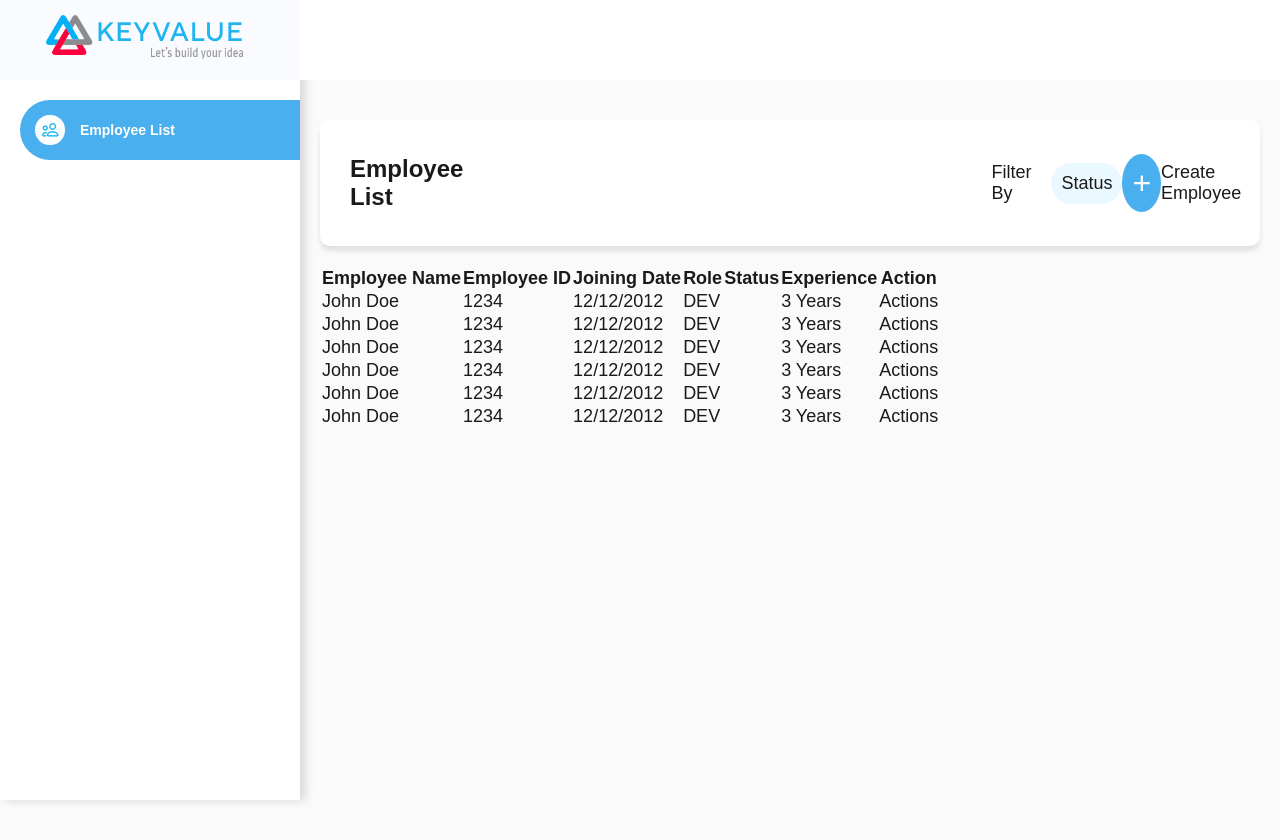
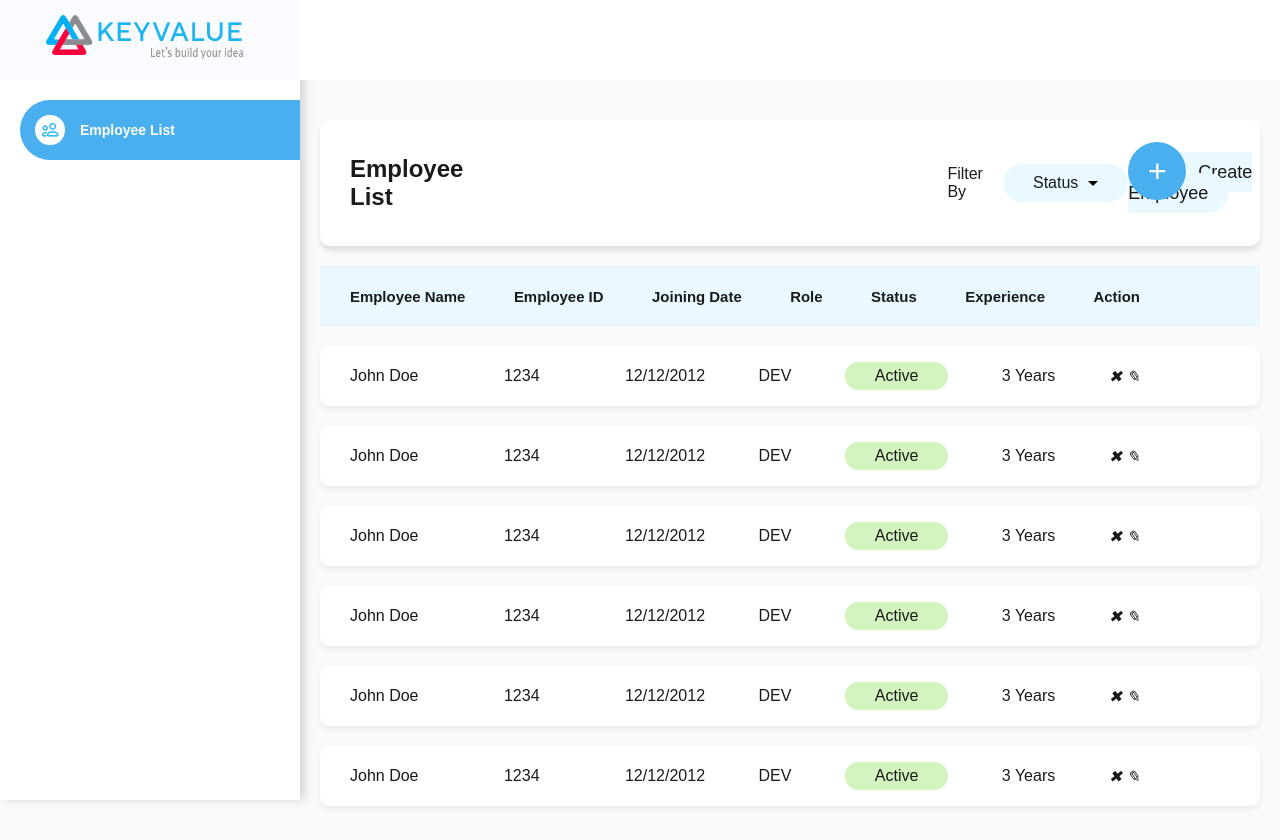
Before and after one commit to Vysakh-T/kv-training-reactRedux, a React (Create React App) app: page /list in a window 1280 px wide. Shown: the top 840 px of the page. Before the commit the page ends 800 px from the top, so only its background shows below. Built offline with nearby package versions, Linux system fonts and the light colour scheme.

Commit message:
EmployeeList Styles

```diff
--- /dev/null
+++ b/src/components/ActionButton.jsx
@@ -0,0 +1,15 @@
+import './styles/ActionButton.css'
+import { useNavigate } from "react-router-dom";
+import Button from "./Button";
+
+const ActionButton = () => {
+    const navigate = useNavigate()
+    return (
+        <div className="wrapper">
+            <Button className="btn-round float" label="+" handleClick={() => {navigate('/create')}}/>
+            <span>Create Employee</span>
+        </div>
+     );
+}
+
+export default ActionButton;
--- a/src/components/InputField.jsx
+++ b/src/components/InputField.jsx
@@ -3,7 +3,7 @@ import "./styles/Input.css"
 const InputField = (props)  => {
     return (
         <div key={props.id} className="form-ele">
-        <label htmlFor={props.key}>{props.label}</label>
+        <label htmlFor={props.id}>{props.label}</label>
         {/* <input  id={props.key} type={props.type} placeholder={props.label} onChange={(e) => props.onChange(e.target.value)}/> */}
         <input  id={props.id} type={props.type} placeholder={props.label} name={props.key} onChange={(e) => props.handleChange(e.target.value,props.id)}/>
         </div>
--- a/src/components/InputSelect.jsx
+++ b/src/components/InputSelect.jsx
@@ -1,8 +1,8 @@
-const InputSelect = ({label,options, defaultIndex}) => {
+const InputSelect = ({id, label,options, defaultIndex, handleChange}) => {
     return (
         <>
-        <label>{label}</label><br/>
-        <select>
+        <label htmlFor={id}>{label}</label><br/>
+        <select id={id} onChange={(e) => handleChange(e.target.value,id)}>
         {
         options.map((element, index) => (<option key={element.key} selected={index === defaultIndex} disabled={index === defaultIndex}>{element.value}</option>))
         }
--- a/src/components/counter.jsx
+++ b/src/components/counter.jsx
@@ -1,19 +1,39 @@
 import { useSelector, useDispatch } from 'react-redux'
-import { decrement, increment } from '../features/counter/counterSlice'
+import { decrement, increment,incrementByAmount } from '../features/counter/counterSlice'
+
+import { useCreateEmployeeMutation } from '../services/employee'
 
 export function Counter() {
   const count = useSelector((state) => state.counter.value)
   const dispatch = useDispatch()
 
+  const p = {
+    "name": "Gojo ",
+    "jdate": "12/12/12",
+    "email": "gojo@abc.com",
+    "role": "admin",
+    "status": "active",
+    "experience": "lorem",
+    "password": "password",
+    "department": {
+        "name": "Dep"
+    },
+    "address": {
+        "zipcode": "123123",
+        "desc": "lorem ipsum"
+    }
+}
+
+
   return (
     <div>
       <div>
-        <button
+        {/* <button
           aria-label="Increment value"
-          onClick={() => dispatch(increment())}
+          onClick={() => useCreateEmployeeMutation(p)}
         >
           Increment
-        </button>
+        </button> */}
         <span>{count}</span>
         <button
           aria-label="Decrement value"
@@ -21,6 +41,12 @@ export function Counter() {
         >
           Decrement
         </button>
+        <button
+          aria-label="Increment Value"
+          onClick={() => dispatch(incrementByAmount(5))}
+        >
+          Increment by Amount
+        </button>
       </div>
     </div>
   )
--- /dev/null
+++ b/src/components/styles/ActionButton.css
@@ -0,0 +1,20 @@
+.float{
+    z-index:100;
+    position: absolute;
+    top: -20px;
+    left: 0px;
+}
+
+.wrapper{
+    position: relative;
+}
+
+.wrapper>span{
+
+    position: sticky;
+    background: #EAF9FF;
+    padding: 10px 20px;
+    padding-left: 40px;
+    margin-left: 30px;
+    border-radius: 50px;
+}
--- a/src/pages/CreateEmployee.jsx
+++ b/src/pages/CreateEmployee.jsx
@@ -26,24 +26,27 @@ function CreateEmployee({data, handleCreate}) {
     //     return;
     // }
 
-    const [formData,setState] = useState({ ename: "", eid: "", emailid:"", jdate: "", erole: "", eadd:"", idfile: "", status: "", exp: "" })
+    const [formData,setState] = useState({ ename: "", eid: "", emailid:"", jdate: "", erole: "", eadd:"", idfile: "", estatus: "", exp: "" })
     const data2 = {...formData};
 
     const handleChange = (val,key) => {
-        console.log(val,key);
+        // console.log(val,key);
         const fdata = {...data2}
         fdata[key] = val;
         setState(fdata);
-        console.log(data2);
+        // console.log(data2);
       }
 
 
     const submitHandler = (event) => {
         event.preventDefault();
         const data1 = [...data];
+        // console.log(data1);
         data1.push(data2);
         // console.log(data1);
         handleCreate(data1);
+        alert(`Created Employee ${data2.ename}`);
+        navigate('/list');
     }
 
     return (
@@ -69,7 +72,7 @@ function CreateEmployee({data, handleCreate}) {
                 }
 
                 <div className="form-ele">
-                <InputSelect key = "erole" label="Role" defaultIndex={0} options={
+                <InputSelect id = 'erole' key = "erole" label="Role" defaultIndex={0} handleChange={handleChange} options={
                     [{key: "def", value: "Choose Role"},
                     {key: "hr", value: "HR"},
                     {key: "admin", value: "ADMIN"},
@@ -80,7 +83,7 @@ function CreateEmployee({data, handleCreate}) {
                 </div>
 
                 <div className="form-ele">
-                <InputSelect key = "estatus" label="Status" defaultIndex={0} options={
+                <InputSelect id = 'estatus' key = "estatus" label="Status" defaultIndex={0} handleChange={handleChange} options={
                     [{key: "def", value: "Status"},
                     {key: "active", value: "Active"},
                     {key: "inactive", value: "Inactive"},
--- a/src/pages/EmployeeList.jsx
+++ b/src/pages/EmployeeList.jsx
@@ -6,6 +6,8 @@ import InputField from "../components/InputField";
 import Button from "../components/Button";
 import { useEffect, useState } from "react";
 import { useNavigate } from "react-router-dom";
+import { useCreateEmployeeMutation, useGetEmployeesQuery } from "../services/employee";
+import ActionButton from "../components/ActionButton";
 
 function EmployeeList({data}) {
 
@@ -22,6 +24,15 @@ function EmployeeList({data}) {
 
     const [empDetails,setDetails] = useState(data);
 
+    // const obj = useGetEmployeesQuery();
+    // console.log(obj);
+
+
+
+
+    // const obj = useGetEmployeesQuery();
+    // console.log(obj);
+
     useEffect(()=>{
         setDetails(data);
     },[data]);
@@ -35,37 +46,39 @@ function EmployeeList({data}) {
             <h1>Employee List</h1>
             <div className="filter">
                 <p>Filter By</p>
-                <span>Status</span>
+                <span>Status <i className="arrow-down"></i></span>
+
             </div>
-            <Button className="btn-round" label="+" handleClick={() => {navigate('/create')}}/>
-            <span>Create Employee</span>
+            <ActionButton/>
             </section>
 
-            <section>
-                <table>
-                    <tr className="listheader">
-                        <th>Employee Name</th>
-                        <th>Employee ID</th>
-                        <th>Joining Date</th>
-                        <th>Role</th>
-                        <th>Status</th>
-                        <th>Experience</th>
-                        <th>Action</th>
-                    </tr>
+            <section className="table">
+                    <div className="listheader">
+                        <h5>Employee Name</h5>
+                        <h5>Employee ID</h5>
+                        <h5>Joining Date</h5>
+                        <h5>Role</h5>
+                        <h5>Status</h5>
+                        <h5>Experience</h5>
+                        <h5>Action</h5>
+                    </div>
                         {
                             empDetails.map((item,index) => (
-                                <tr key={index}>
-                                <td>{item.ename}</td>
-                                <td>{item.eid}</td>
-                                <td>{item.jdate}</td>
-                                <td>{item.erole}</td>
-                                <td>{item.status}</td>
-                                <td>{item.exp}</td>
-                                <td>Actions</td>
-                                </tr>
+                                <div key={index} className="card listrow">
+                                    <p>{item.ename}</p>
+                                    <p>&emsp;&emsp;{item.eid}</p>
+                                    <p>&emsp;&emsp;{item.jdate}</p>
+                                    <p>{item.erole}</p>
+                                    <span className={item.estatus}>{item.estatus}</span>
+                                    <p>{item.exp}</p>
+                                    <p>
+                                        <i>   &#10006;</i>
+                                        <i>   &#9998;</i>
+                                    </p>
+                                </div>
                             ))
                         }
-                </table>
+
             </section>
         </main>
         </>
--- a/src/pages/styles/EmployeeList.css
+++ b/src/pages/styles/EmployeeList.css
@@ -2,10 +2,12 @@
     display: flex;
     justify-content: space-between;
     align-items: center;
+    padding: 0;
+    padding: 30px 30px;
 }
 
 .title>h1{
-    margin-right: 60%;
+    margin-right: 55%;
 }
 
 .title>.filter{
@@ -13,10 +15,64 @@
     gap: 20px;
     justify-content: space-between;
     align-items: center;
+    font-size: 16px;
 }
 
 .title>.filter>span{
+    display: flex;
+    align-items: center;
+    justify-content: center;
+    gap: 10px;
     background: #EAF9FF;
-    padding: 10px;
+    padding: 10px 30px;
     border-radius: 50px;
 }
+
+.filter>span>.arrow-down{
+    width: 0;
+    height: 0;
+    border-left: 5px solid transparent;
+    border-right: 5px solid transparent;
+    border-top: 5px solid black;
+}
+
+.table{
+    width: 100%;
+    text-align: left;
+}
+
+.listrow, .listheader{
+    display: flex;
+    height: 60px;
+    padding: 30px;
+    padding-right: 120px;
+    background: #EAF9FF;
+    justify-content: space-between;
+    align-items: center;
+    /* background: red; */
+}
+
+.listrow{
+    background: #FFF;
+    font-size: 16px;
+    box-shadow: 0px 3px 6px #9D9D9D29;
+}
+
+.listrow>span{
+    padding: 5px 30px;
+    border-radius: 50px;
+    background: purple;
+}
+
+.listrow>.Active{
+    background: #D3F4BE;
+}
+
+.listrow>.Inactive{
+    background:#FFBFBF;
+
+}
+
+.listrow>.Probation{
+    background: #F5ECB8;
+}
--- /dev/null
+++ b/src/services/employee.js
@@ -0,0 +1,24 @@
+import { createApi, fetchBaseQuery } from '@reduxjs/toolkit/query/react'
+
+// Define a service using a base URL and expected endpoints
+export const employeeApi = createApi({
+  reducerPath: 'employeeApi',
+  baseQuery: fetchBaseQuery({ baseUrl: 'http://127.0.0.1:3000/api' }),
+  endpoints: (builder) => ({
+    getEmployees: builder.query({
+      query: () => `/employee`,
+    }),
+    getEmployeeByID: builder.query({
+        query: (id) => `/employee/${id}`,
+    }),
+    createEmployee: builder.mutation({
+        query: (post) => {
+            console.log(post);
+            return ({ url: `/employee`, method: 'POST', body: post})},
+    }),
+  }),
+})
+
+// Export hooks for usage in functional components, which are
+// auto-generated based on the defined endpoints
+export const { useGetEmployeesQuery, useGetEmployeeByIDQuery, useCreateEmployeeMutation } = employeeApi
--- a/src/store.js
+++ b/src/store.js
@@ -1,8 +1,17 @@
 import { configureStore } from '@reduxjs/toolkit'
+import { setupListeners } from '@reduxjs/toolkit/query'
+
 import counterReducer from './features/counter/counterSlice'
+
+import { employeeApi } from './services/employee'
 
 export const store = configureStore({
   reducer: {
     counter: counterReducer,
+    [employeeApi.reducerPath]: employeeApi.reducer,
   },
+
+  middleware: (getDefaultMiddleware) => getDefaultMiddleware().concat(employeeApi.middleware),
 })
+
+setupListeners(store.dispatch)
```
